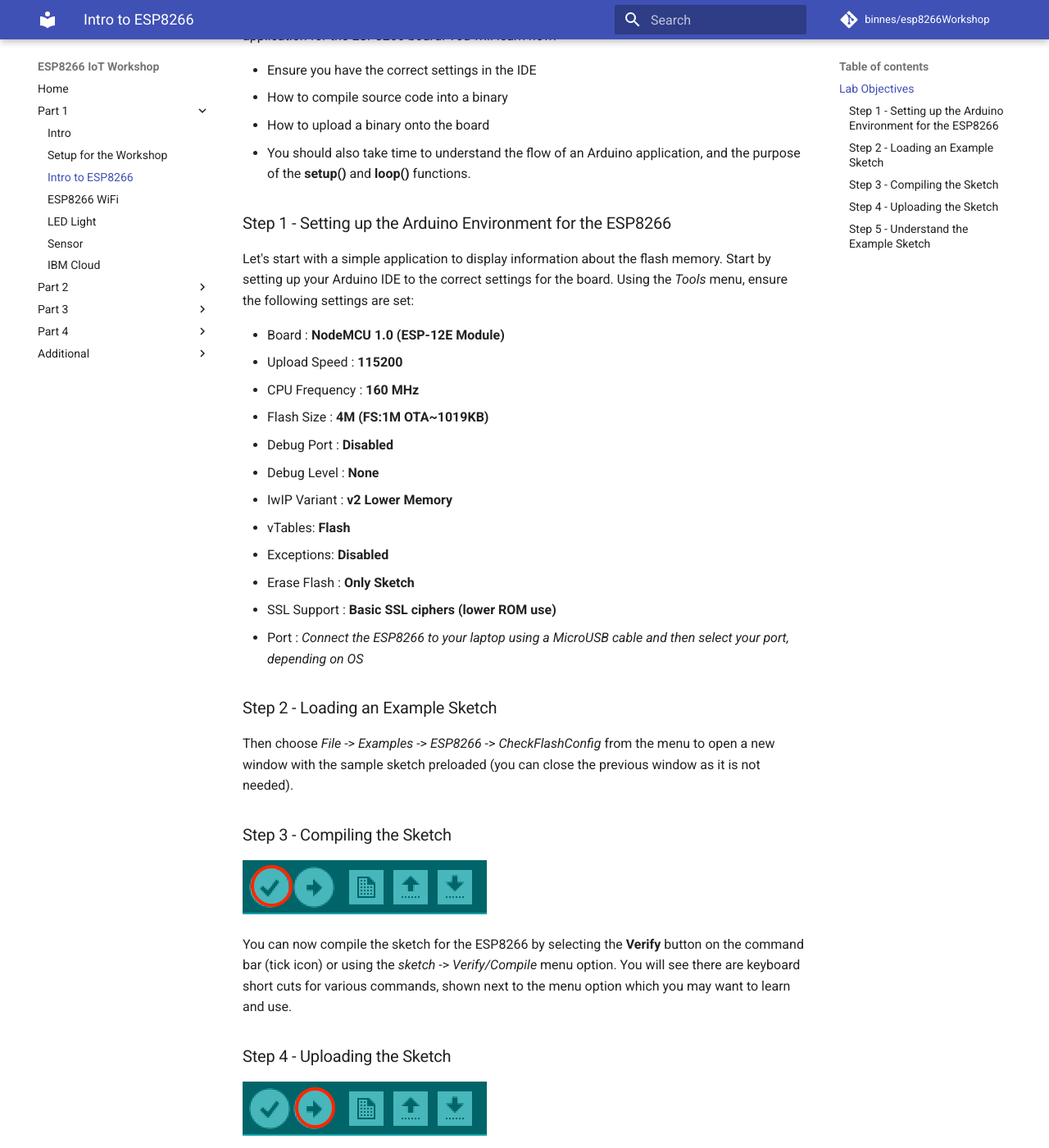
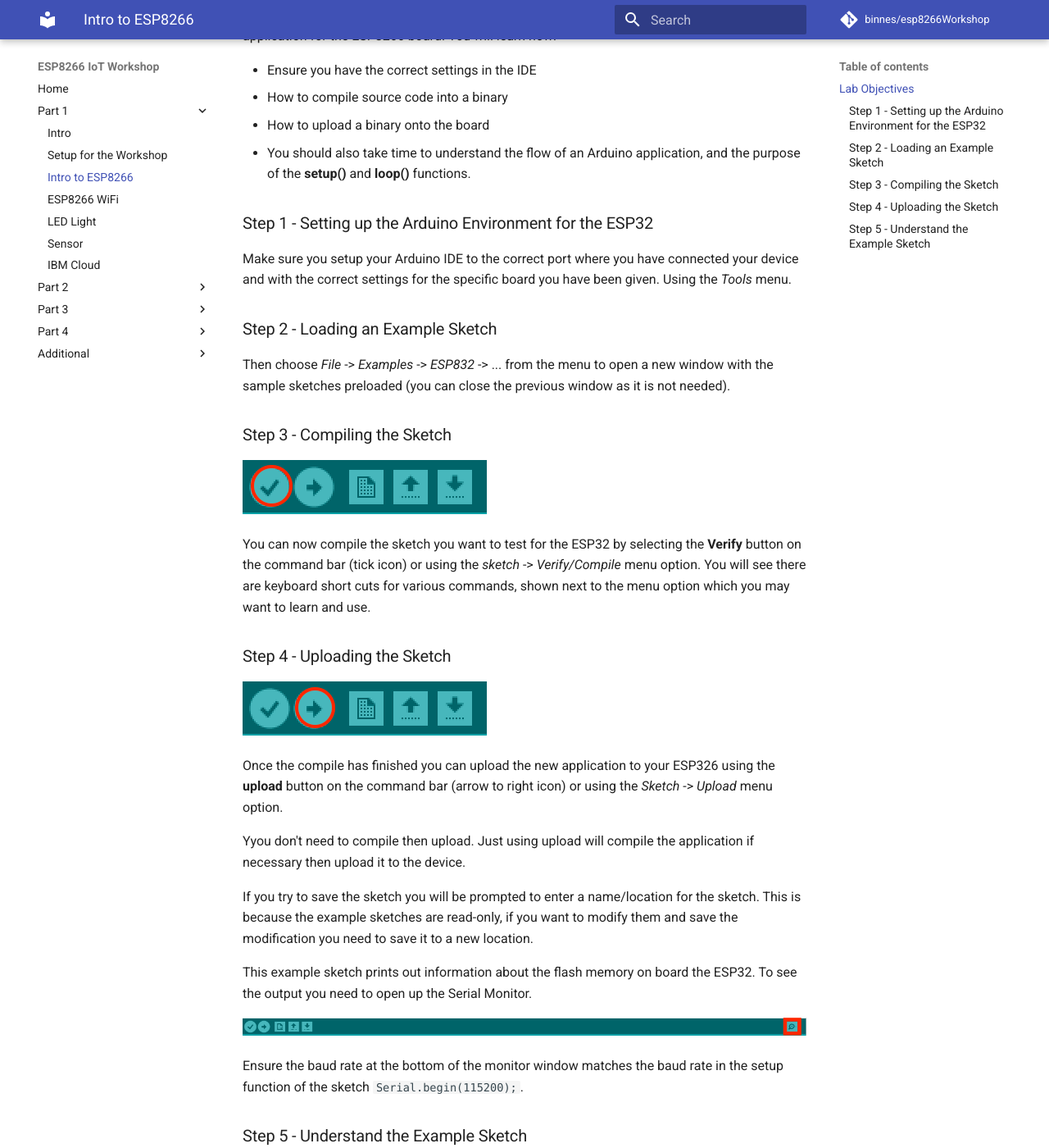
Before and after one commit to mdragone1/ESP32-IoT-Workshop, an MkDocs documentation site: the page built from docs/part1/FIRSTAPP.md, in a window 1280 px wide and 1400 px high, scrolled down 225 px. Shown: the whole window at 82% size. Built offline with MkDocs 1.6.1 and Material for MkDocs 9.7.7, drawn with Linux system fonts in a browser that asks for light colours; comment, search, counter and statistics services are not loaded; some of the changed text lies outside the part shown.

Commit message:
Update FIRSTAPP.md

```diff
--- a/docs/part1/FIRSTAPP.md
+++ b/docs/part1/FIRSTAPP.md
@@ -1,4 +1,4 @@
-# Your first ESP8266 application
+# Your first ESP32 application
 
 ## Lab Objectives
 
@@ -9,44 +9,31 @@ This lab will show you how to use the Arduino IDE with the ESP8266 plugin to cre
 - How to upload a binary onto the board
 - You should also take time to understand the flow of an Arduino application, and the purpose of the **setup()** and **loop()** functions.
 
-### Step 1 - Setting up the Arduino Environment for the ESP8266
+### Step 1 - Setting up the Arduino Environment for the ESP32
 
-Let's start with a simple application to display information about the flash memory. Start by setting up your Arduino IDE to the correct settings for the board. Using the *Tools* menu, ensure the following settings are set:
-
-- Board : **NodeMCU 1.0 (ESP-12E Module)**
-- Upload Speed : **115200**
-- CPU Frequency : **160 MHz**
-- Flash Size : **4M (FS:1M OTA~1019KB)**
-- Debug Port : **Disabled**
-- Debug Level : **None**
-- IwIP Variant : **v2 Lower Memory**
-- vTables: **Flash**
-- Exceptions: **Disabled**
-- Erase Flash : **Only Sketch**
-- SSL Support : **Basic SSL ciphers (lower ROM use)**
-- Port : *Connect the ESP8266 to your laptop using a MicroUSB cable and then select your port, depending on OS*
+Make sure you setup your Arduino IDE to the correct port where you have connected your device and with the correct settings for the specific board you have been given. Using the *Tools* menu.
 
 ### Step 2 - Loading an Example Sketch
 
-Then choose *File* -> *Examples* -> *ESP8266* -> *CheckFlashConfig* from the menu to open a new window with the sample sketch preloaded (you can close the previous window as it is not needed).
+Then choose *File* -> *Examples* -> *ESP832* -> ... from the menu to open a new window with the sample sketches preloaded (you can close the previous window as it is not needed).
 
 ### Step 3 - Compiling the Sketch
 
 ![Verify command](../images/verify.png)
 
-You can now compile the sketch for the ESP8266 by selecting the **Verify** button on the command bar (tick icon) or using the *sketch* -> *Verify/Compile* menu option. You will see there are keyboard short cuts for various commands, shown next to the menu option which you may want to learn and use.
+You can now compile the sketch you want to test for the ESP32 by selecting the **Verify** button on the command bar (tick icon) or using the *sketch* -> *Verify/Compile* menu option. You will see there are keyboard short cuts for various commands, shown next to the menu option which you may want to learn and use.
 
 ### Step 4 - Uploading the Sketch
 
 ![Upload command](../images/upload.png)
 
-Once the compile has finished you can upload the new application to your ESP8266 using the **upload** button on the command bar (arrow to right icon) or using the *Sketch* -> *Upload* menu option.
+Once the compile has finished you can upload the new application to your ESP326 using the **upload** button on the command bar (arrow to right icon) or using the *Sketch* -> *Upload* menu option.
 
-Yyou don't need to compile then upload. Just using upload will compile the application if necessary then upload it to the ESP8266.
+Yyou don't need to compile then upload. Just using upload will compile the application if necessary then upload it to the device.
 
 If you try to save the sketch you will be prompted to enter a name/location for the sketch. This is because the example sketches are read-only, if you want to modify them and save the modification you need to save it to a new location.
 
-This example sketch prints out information about the flash memory on board the ESP8266. To see the output you need to open up the Serial Monitor.
+This example sketch prints out information about the flash memory on board the ESP32. To see the output you need to open up the Serial Monitor.
 
 ![Serial Monitor](../images/SerialMonitor.png)
 
@@ -62,4 +49,4 @@ This example sketch initialises the Serial connection in the **setup()** functio
 
 ---
 
-[Click to return to the Part 1 homepage.](https://care-group.github.io/ESP866-IoT-Workshop/docs/part1/)
+[Click to return to the Part 1 homepage.](https://care-group.github.io/ESP32-IoT-Workshop/docs/part1/)
```
